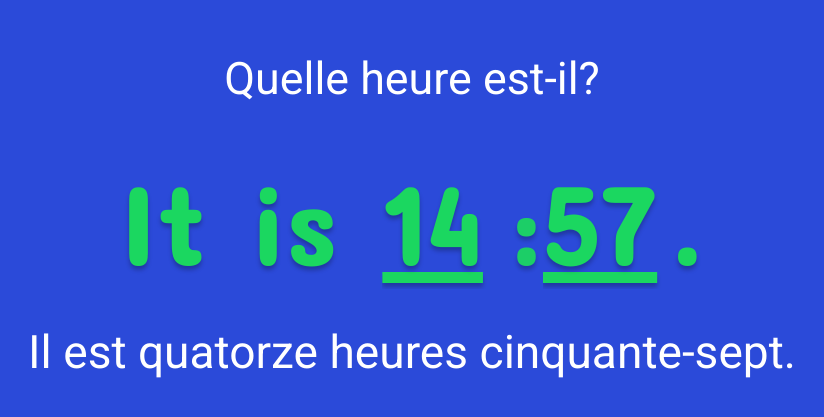
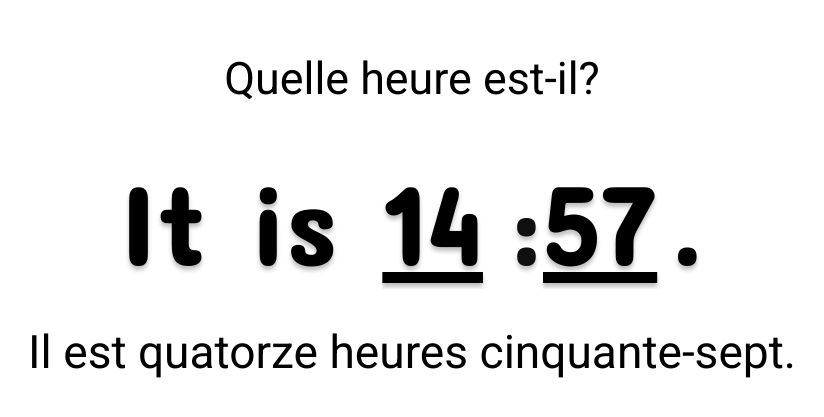
Before and after one commit to 80000K/Time-in-French, a Vue app: page / in a window 1280 px wide. Shown: the part 193-610 px from the top of the page, without its empty margins (228-1052 px from the left). Built offline with nearby package versions, Linux system fonts and the light colour scheme.

Commit message:
Revert color scheme changes

```diff
--- a/src/App.vue
+++ b/src/App.vue
@@ -26,9 +26,9 @@ export default {
 
 <style>
   :root {
-    --background-color: #2B4AD9;  /* Background color for the entire page. */
-    --highlight-color: #1BD760;   /* Color for elements which stand out. */
-    --content-color: #FFFFFF;     /* Color for all normal content on the page. */
+    --background-color: #FFFFFF;  /* Background color for the entire page. */
+    --highlight-color: #000000;   /* Color for elements which stand out. */
+    --content-color: #000000;     /* Color for all normal content on the page. */
   }
 
   html,
```
